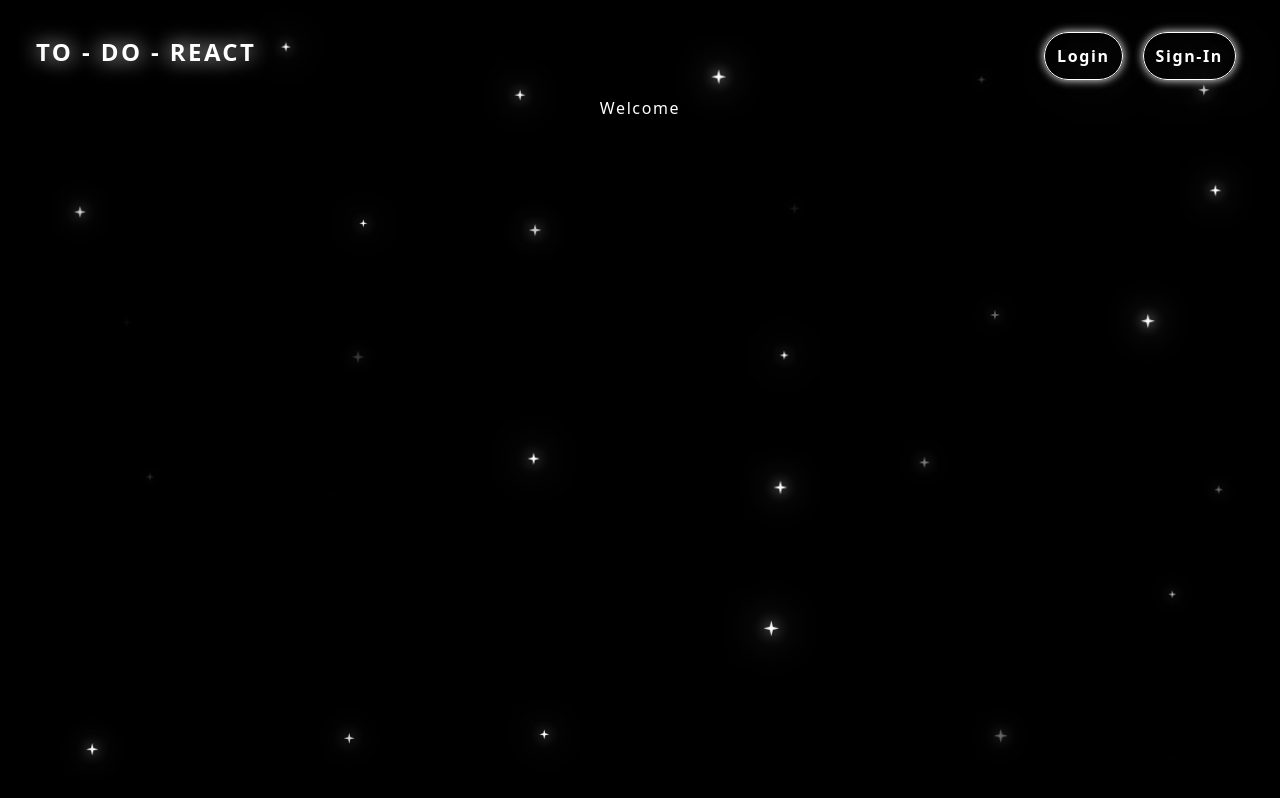
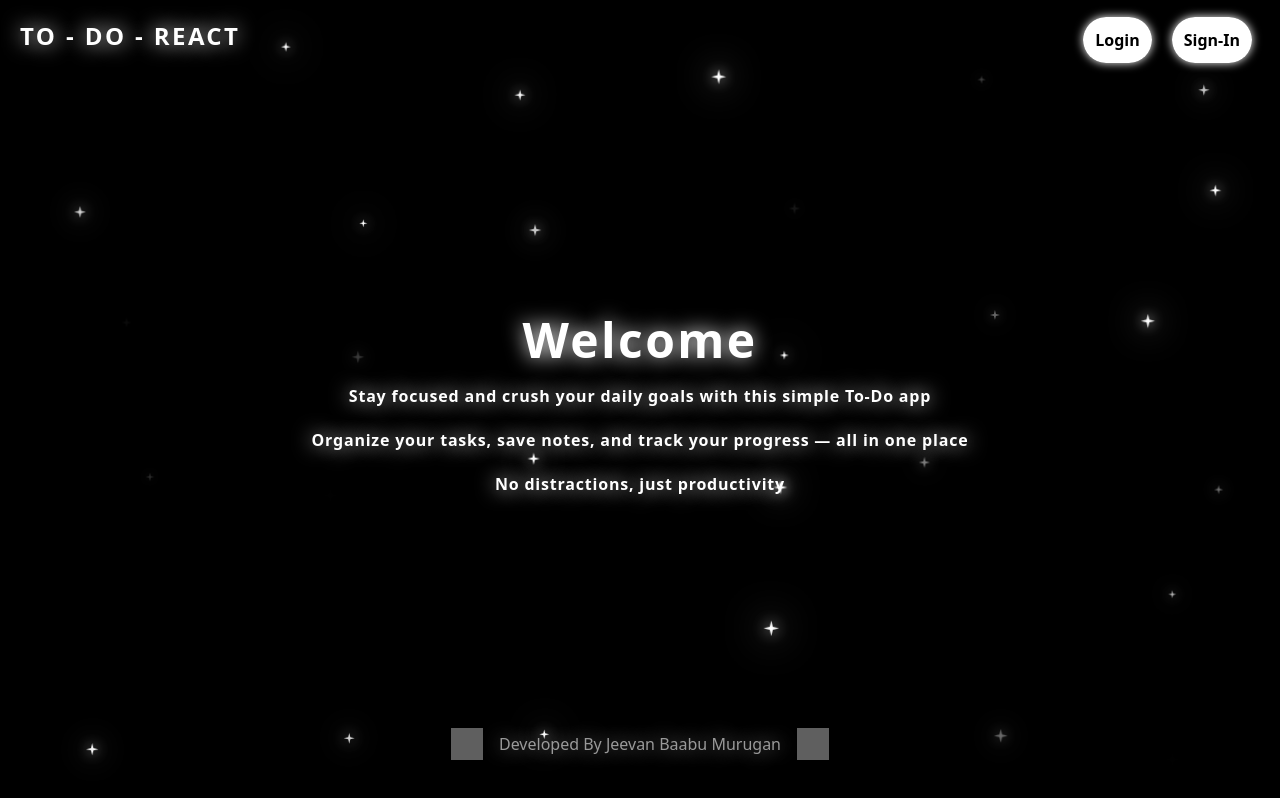
Before and after one commit to therealgone/TO-DO-REACT, a Next.js app in the folder to-do-react/: page / in a window 1280 px wide. Built offline with nearby package versions, Linux system fonts and the light colour scheme; grey boxes are pictures that could not be loaded.

Commit message:
home page done

```diff
--- a/to-do-react/src/app/globals.css
+++ b/to-do-react/src/app/globals.css
@@ -1 +1,11 @@
 @import "tailwindcss";
+
+.text-glow{
+    @apply text-shadow-[0_0_20px_white]
+}
+
+.items-glow{
+    @apply shadow-[0_0_30px_white]
+
+
+}
--- a/to-do-react/src/app/page.tsx
+++ b/to-do-react/src/app/page.tsx
@@ -2,32 +2,78 @@ import Image from "next/image";
 import StarField from "./componets/StarField";
 export default function Home() {
   return (
-
-    <div className="bg-black min-h-screen tracking-widest  p-4">
-
-      <div className="rounded-full backdrop-blur-3xl  ">
-        <div className=" fixed p-5 text-white flex justify-start font-bold text-shadow-[0_0_20px_white] tracking-widest text-2xl">
+    <div className="bg-black min-h-screen max-h-screen w-screen max-w-screen overflow-x-hidden overflow-y-hidden relative">
+      <StarField />
+      <div className="relative z-10">
+        <div className="fixed p-5 text-white flex justify-start font-bold text-shadow-[0_0_20px_white] tracking-widest text-2xl w-full left-0 top-0">
           <h1>TO - DO - REACT</h1>
         </div>
-        <div className=" flex top-0 p-7  font-bold justify-end space-x-3   ">
-          <div className="">
-            <nav className="space-x-5   ">
-              <a className="text-white  bg-black p-3 rounded-3xl shadow-[0_0_10px_white] text-shadow-[10px_10px_60px_white] border p hover:bg-white hover:text-black   ">
+        <div className="flex top-0 p-7 font-bold justify-end w-full">
+          <div>
+            <nav className="space-x-5">
+              <a
+                href="#"
+                className="text-black bg-white p-3 rounded-3xl shadow-[0_0_10px_white] transition-all duration-300 ease-in-out
+                 hover:bg-white/10 hover:text-white hover:backdrop-blur-md hover:border hover:border-white/40"
+              >
                 Login
               </a>
-
-              <a className="text-white bg-black p-3 rounded-3xl shadow-[0_0_10px_white] text-shadow-[10px_10px_60px_white] border   hover:bg-white hover:text-black  ">
+              <a
+                href="#"
+                className="text-black bg-white p-3 rounded-3xl shadow-[0_0_10px_white] transition-all duration-300 ease-in-out
+                 hover:bg-white/10 hover:text-white hover:backdrop-blur-md hover:border hover:border-white/40"
+              >
                 Sign-In
               </a>
             </nav>
           </div>
         </div>
-
-        <div className="flex flex-col items-center justify-center">
-          <h1 className="text-white ">Welcome</h1>
+        <div className="flex flex-col items-center justify-center min-h-screen text-white text-center -translate-y-16">
+          <h1 className="text-5xl font-bold tracking-wider text-white text-glow mb-5">
+            Welcome
+          </h1>
+          <h3 className="font-bold tracking-wider text-white text-glow mb-5">
+            Stay focused and crush your daily goals with this simple To-Do app
+          </h3>
+          <h3 className="font-bold tracking-wider text-white text-glow mb-5">
+            Organize your tasks, save notes, and track your progress — all in
+            one place
+          </h3>
+          <h3 className="font-bold tracking-wider text-white text-glow mb-5">
+            No distractions, just productivity
+          </h3>
         </div>
       </div>
-       <StarField />
+      <div className="bottom-0 fixed mb-10 text-center items-center w-full space-x-4 flex justify-center opacity-60  ">
+        <a
+          href="https://github.com/therealgone"
+          target="_blank"
+          rel="noopener noreferrer"
+          className="transition hover:scale-110 hover:drop-shadow-[0_0_80px_white] hover:border hover:rounded-full hover:bg-white"
+        >
+          <img
+            src="https://cdn.jsdelivr.net/gh/devicons/devicon/icons/github/github-original.svg"
+            alt="GitHub"
+            className="w-8 h-8  "
+          />
+        </a>
+
+        <h1 className="text-white text-glow">
+          Developed By Jeevan Baabu Murugan
+        </h1>
+        <a
+          href="https://www.linkedin.com/in/jeevan-baabu-97a19125b/"
+          target="_blank"
+          rel="noopener noreferrer"
+          className="transition hover:scale-110 hover:drop-shadow-[0_0_80px_white] hover:border hover:rounded hover:bg-white "
+        >
+          <img
+            src="https://cdn.jsdelivr.net/gh/devicons/devicon/icons/linkedin/linkedin-original.svg"
+            alt="LinkedIn"
+            className="w-8 h-8   "
+          />
+        </a>
+      </div>
     </div>
   );
 }
```
